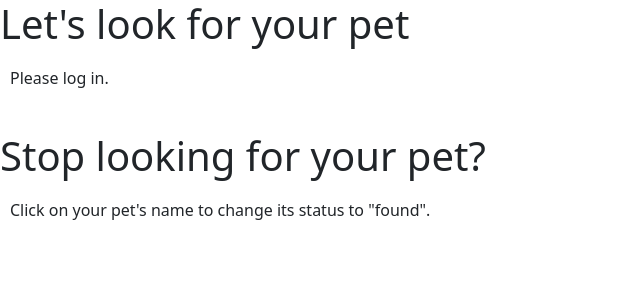
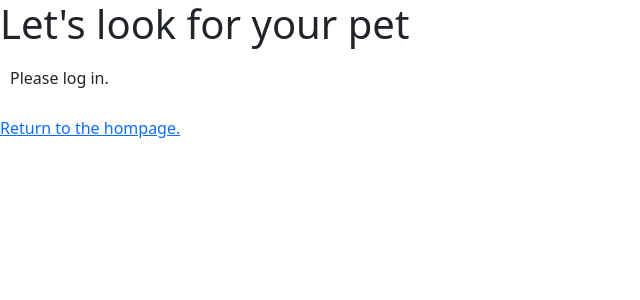
Before and after one commit to Yesicanmendoza/final_project, a Flask app: page /look_for_pet/ in a window 1280 px wide. Shown: the top 300 px of the page, without its empty margins (0-640 px from the left). Run offline with Flask 2, Linux system fonts and the light colour scheme; some libraries are stand-ins or nearby versions.

Commit message:
Adding log out

```diff
--- a/server.py
+++ b/server.py
@@ -9,6 +9,7 @@ from jinja2 import StrictUndefined
 
 from datetime import date
 from datetime import datetime
+from copy import copy
 from werkzeug.security import check_password_hash as checkph
 from werkzeug.security import generate_password_hash as genph
 
@@ -100,11 +101,14 @@ def user_login():
 
     return redirect('/')
 
-#@app.route("/logout")
-#def log_out():
-#    """User can log out."""
 
-#    return redirect('/')
+@app.route("/logout", methods=['POST'])
+def log_out():
+    """User can log out."""
+    session['user_id']= None
+    session['user_fname']= None
+
+    return redirect('/')
 
 
 @app.route("/register_a_pet")
@@ -135,7 +139,7 @@ def register_pet():
 
     if user_id:
 
-        name = request.json.get('name').title() #Can be None
+        name = request.json.get('name').title()
         animal_type=request.json.get('animal_type')
         pet_type=request.json.get('pet_type')
         gender=request.json.get('gender').lower()
@@ -228,7 +232,7 @@ def get_pet_information():
 
 
         if len(pets_to_look)== 0:
-            msg = f"{fname}, you do not have pets to look for"
+            msg = f"{fname}, you do not have pets to look for."
         else:
             if len(pets_to_look)==1:
                 msg = f"{fname}, click in your pet's name to look for a match."
@@ -281,39 +285,82 @@ def get_pet_info():
     for pet in pet_list:
         if pet.gender == pet_to_look.gender and pet.date >= pet_to_look.date:
 
-
+            pet_breed_lst=[]
+            pet_breed = copy(pet.breed)
+            #it is a match if one word in breed matches
             if ',' in pet.breed:
-                pet.breed=pet.breed.split(',')
+                pet_breed=pet.breed.split(',')
             elif ' ' in pet.breed:
-                pet.breed=pet.breed.split(' ')
+                pet_breed=pet.breed.split(' ')
+            if type(pet_breed) == type(pet_breed_lst):
+                pet_breed_lst.extend(pet_breed)
+            else:
+                pet_breed_lst.append(pet_breed)
 
 
+            pet_look_breed_lst=[]
+            pet_to_look_breed = copy(pet_to_look.breed)
             if ',' in pet_to_look.breed:
-                pet_to_look.breed=pet_to_look.breed.split(',')
+                pet_to_look_breed=pet_to_look.breed.split(',')
             elif ' ' in pet_to_look.breed:
-                pet_to_look.breed=pet_to_look.breed.split(' ')
+                pet_to_look_breed=pet_to_look.breed.split(' ')
+            if type(pet_to_look_breed)==type(pet_look_breed_lst):
+                pet_look_breed_lst.extend(pet_to_look_breed)
+            else:
+                pet_look_breed_lst.append(pet_to_look_breed)
+            print(pet_breed_lst)
+            print(pet_look_breed_lst)
 
             breed = False
-            for word in pet.breed:
-                if word in pet_to_look.breed:
+            if len(pet_breed_lst) > 1:
+                for word in pet_breed_lst:
+                    if word in pet_look_breed_lst:
+                        breed = True
+                        break
+            else:
+                if pet_breed_lst[0] in pet_look_breed_lst:
                     breed = True
-                    break
 
+            #it is a match if one word in color matches
+            pet_color_lst=[]
+            pet_color = copy(pet.color)
             if ',' in pet.color:
-                pet.color=pet.color.split(',')
+                pet_color=pet.color.split(',')
             elif ' ' in pet.color:
-                pet.color=pet.color.split(' ')
+                pet_color=pet.color.split(' ')
+            print(pet_color)
 
+            if type(pet_color)==type(pet_color_lst):
+                pet_color_lst.extend(pet_color)
+            else:
+                pet_color_lst.append(pet_color)
+
+
+            pet_look_color_lst=[]
+            pet_to_look_color=copy(pet_to_look.color)
             if ',' in pet_to_look.color:
-                pet_to_look.color=pet_to_look.color.split(',')
+                pet_to_look_color=pet_to_look.color.split(',')
             elif ' ' in pet_to_look.color:
-                pet_to_look.color=pet_to_look.color.split(' ')
+                pet_to_look_color=pet_to_look.color.split(' ')
+
+
+            print(type(pet_to_look_color))
+            if type(pet_to_look_color)== type(pet_look_color_lst):
+                pet_look_color_lst.extend(pet_to_look_color)
+            else:
+                pet_look_color_lst.append(pet_to_look_color)
 
             color = False
-            for word in pet.color:
-                if word in pet_to_look.color:
+            if len(pet_color_lst) >1:
+                for word in pet_color_lst:
+                    if word in pet_look_color_lst:
+                        color = True
+                        print(word)
+                        print(color)
+                        break
+            else:
+                if pet_color_lst[0] in pet_look_color_lst:
                     color = True
-                    break
 
             if breed==True and color==True:
                 matches.append(pet)
--- a/templates/Showing_lost_pet.html
+++ b/templates/Showing_lost_pet.html
@@ -7,6 +7,7 @@
     <p id="message">{{msg}}</p>
   </div>
 
+  {% if msg != 'Please log in.' %}
     <ul>
       {% for pet in pets %}
         <li>
@@ -18,6 +19,7 @@
       {% endfor %}
     </ul>
 
+    {% if pets != [] %}
       <h1>Stop looking for your pet?</h1>
       <div>
         <p>Click on your pet's name to change its status to "found".</p>
@@ -34,7 +36,10 @@
         {% endfor %}
       </ul>
 
+    {% endif %}
 
+  {% endif %}
 
+  <a href='/'>Return to the hompage.</a>
 
 {% endblock %}
```
Also changed, not shown: templates/homepage.html (+7 -2 lines). Lines whose indentation alone changed are shown as unchanged.
